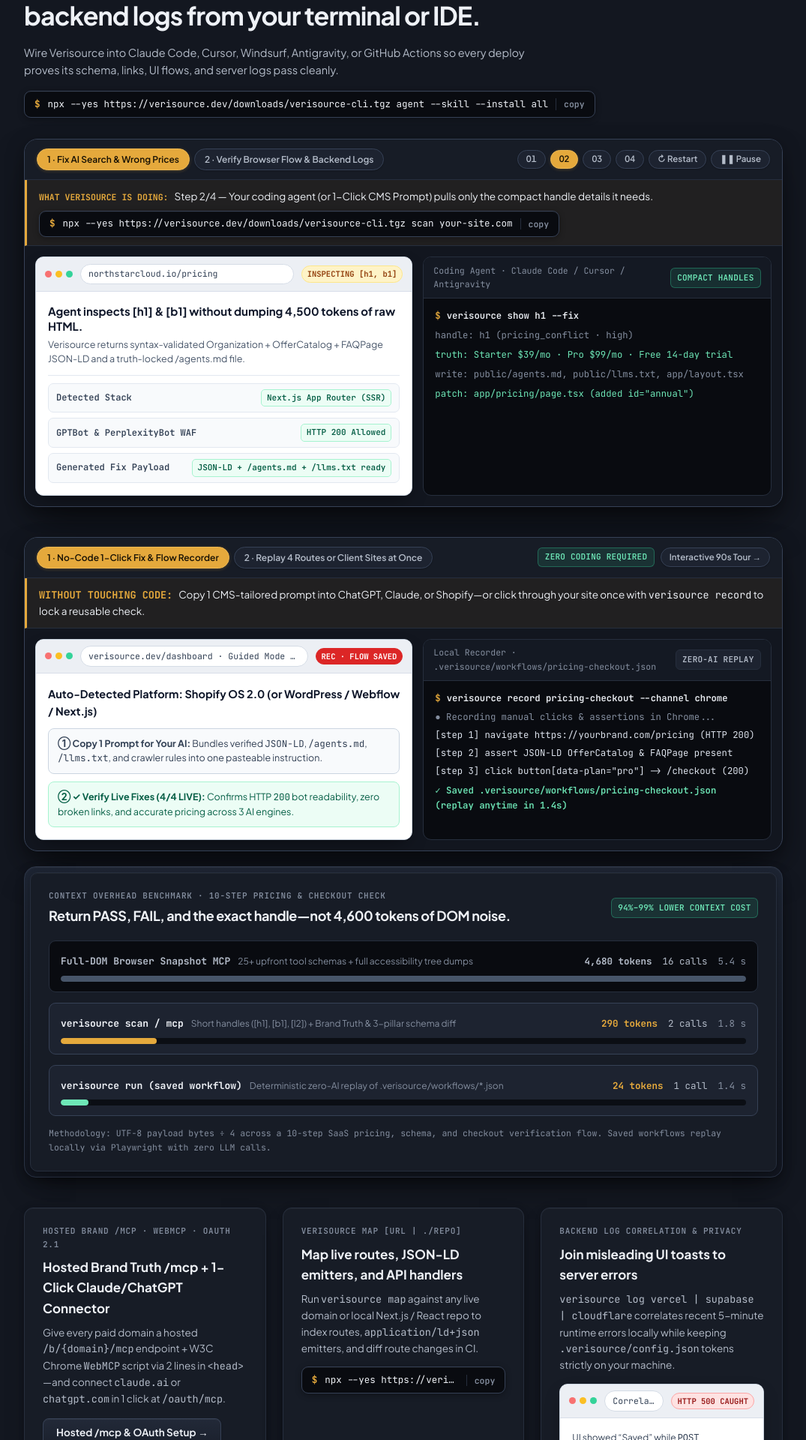
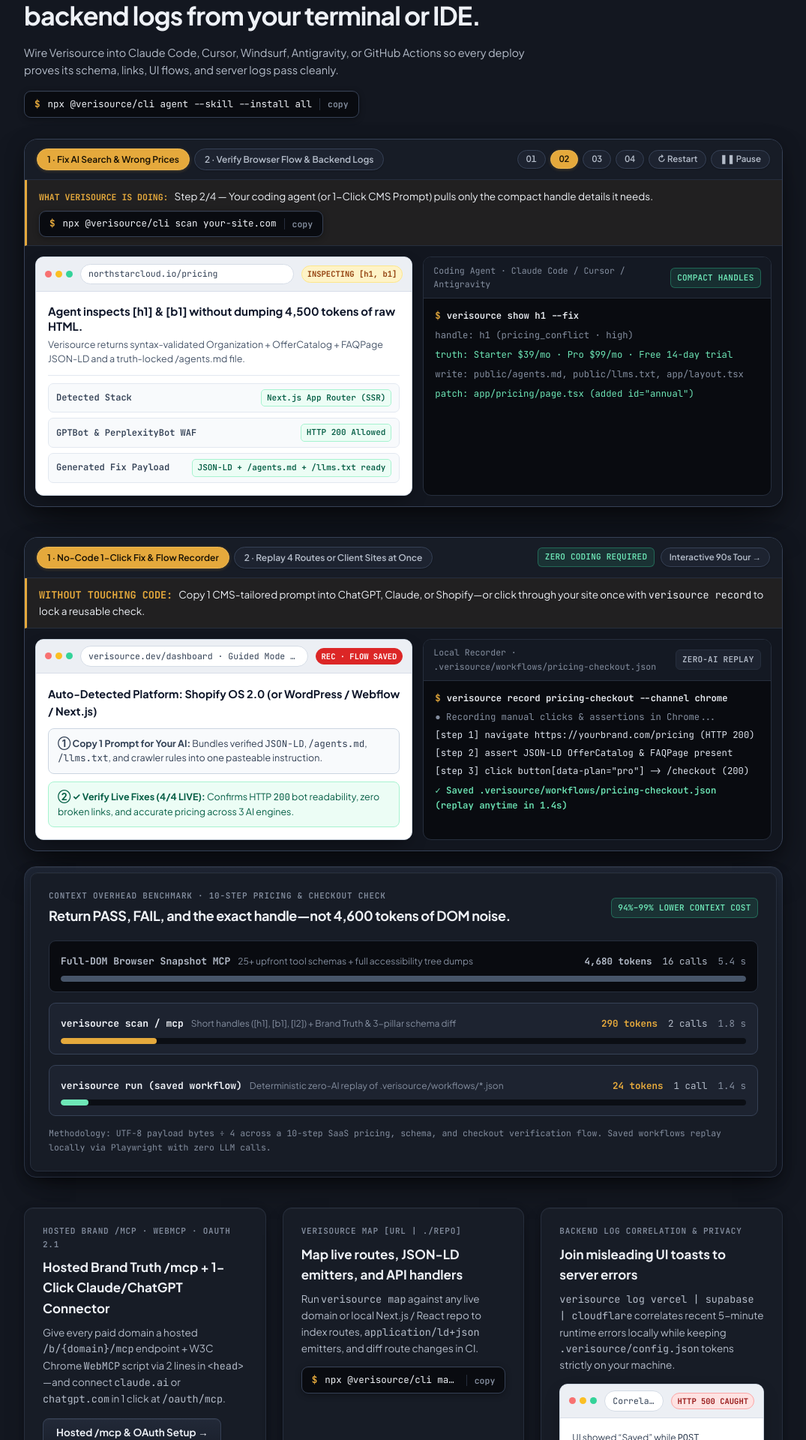
Before and after one commit to actions-marketplace-validations/kulinichnick_verisource, a Next.js app in the folder apps/web/: page /features in a window 1280 px wide. Shown: the part 5760-7680 px from the top of the page at 75% size, without its empty margins (102-1177 px from the left). Built offline with nearby package versions, Linux system fonts and the light colour scheme.

Commit message:
feat(web): restore clean npx @verisource/cli commands and fix /features #grader anchor (M155.6)

```diff
--- a/apps/web/src/app/features/page.tsx
+++ b/apps/web/src/app/features/page.tsx
@@ -746,7 +746,7 @@ export default function FeaturesPage(): React.ReactElement {
                 flows, and server logs pass cleanly.
               </p>
             </div>
-            <CopyCommandPill command="npx --yes https://verisource.dev/downloads/verisource-cli.tgz agent --skill --install all" />
+            <CopyCommandPill command="npx @verisource/cli agent --skill --install all" />
           </div>
 
           {/* Sub-Block A: Interactive Coding Agent Split Playground */}
@@ -812,7 +812,7 @@ export default function FeaturesPage(): React.ReactElement {
                 <code className="vs-mono">application/ld+json</code> emitters,
                 and diff route changes in CI.
               </p>
-              <CopyCommandPill command="npx --yes https://verisource.dev/downloads/verisource-cli.tgz map . --diff" />
+              <CopyCommandPill command="npx @verisource/cli map . --diff" />
             </div>
 
             <div id="log-correlation" className="vs-card" style={{ padding: '22px 24px' }}>
--- a/apps/web/src/app/reports/page.tsx
+++ b/apps/web/src/app/reports/page.tsx
@@ -245,7 +245,7 @@ export default function PublicReportsDirectoryPage(): React.ReactElement {
             every Vercel or Netlify preview URL—complete with native{' '}
             <code className="vs-mono">$GITHUB_STEP_SUMMARY</code> PR tables.
           </p>
-          <CopyCommandPill command="npx --yes https://verisource.dev/downloads/verisource-cli.tgz verify https://verisource.dev --github-summary" />
+          <CopyCommandPill command="npx @verisource/cli verify https://verisource.dev --github-summary" />
         </div>
 
         <div className="vs-terminal-frame">
--- a/apps/web/src/app/scanner/page.tsx
+++ b/apps/web/src/app/scanner/page.tsx
@@ -290,7 +290,7 @@ export default function ScannerTransparencyPage(): React.ReactElement {
             gap: '14px',
           }}
         >
-          <CopyCommandPill command="npx --yes https://verisource.dev/downloads/verisource-cli.tgz scan your-site.com" />
+          <CopyCommandPill command="npx @verisource/cli scan your-site.com" />
           <div style={{ display: 'flex', gap: '10px', flexWrap: 'wrap' }}>
             <Link href="/features" className="vs-btn vs-btn-secondary">
               Explore All Features →
--- a/apps/web/src/components/AgentSplitPlayground.tsx
+++ b/apps/web/src/components/AgentSplitPlayground.tsx
@@ -38,8 +38,7 @@ const SCENARIOS: Record<
 > = {
   geo_truth: {
     tabLabel: '1 · Fix AI Search & Wrong Prices',
-    installCmd:
-      'npx --yes https://verisource.dev/downloads/verisource-cli.tgz scan your-site.com',
+    installCmd: 'npx @verisource/cli scan your-site.com',
     steps: [
       {
         narration:
@@ -241,8 +240,7 @@ const SCENARIOS: Record<
   },
   flow_logs: {
     tabLabel: '2 · Verify Browser Flow & Backend Logs',
-    installCmd:
-      'npx --yes https://verisource.dev/downloads/verisource-cli.tgz agent --skill --install all',
+    installCmd: 'npx @verisource/cli agent --skill --install all',
     steps: [
       {
         narration:
--- a/apps/web/src/components/HeroCommandSwitcher.tsx
+++ b/apps/web/src/components/HeroCommandSwitcher.tsx
@@ -11,9 +11,8 @@ const COMMANDS: Record<
 > = {
   cli: {
     pillLabel: 'CLI · Scan & Verify',
-    cmd: 'npx --yes https://verisource.dev/downloads/verisource-cli.tgz scan your-site.com',
-    displayCmd:
-      'npx --yes https://verisource.dev/downloads/verisource-cli.tgz scan your-site.com',
+    cmd: 'npx @verisource/cli scan your-site.com',
+    displayCmd: 'npx @verisource/cli scan your-site.com',
   },
   mcp: {
     pillLabel: 'MCP · Claude / Cursor / Antigravity',
--- a/apps/web/src/components/PlatformModulesShowcase.tsx
+++ b/apps/web/src/components/PlatformModulesShowcase.tsx
@@ -537,7 +537,7 @@ export function PlatformModulesShowcase(): React.ReactElement {
               <code className="vs-mono">/mcp</code>) in 1 click.
             </span>
             <div style={{ display: 'flex', flexWrap: 'wrap', gap: '8px' }}>
-              <a href="#grader" className="vs-btn vs-btn-secondary">
+              <a href="/#grader" className="vs-btn vs-btn-secondary">
                 Test Your Website Free ↑
               </a>
               <Link href="/pricing" className="vs-btn">
--- a/apps/web/src/components/SampleBusinessMotionShowcase.tsx
+++ b/apps/web/src/components/SampleBusinessMotionShowcase.tsx
@@ -867,7 +867,7 @@ export function SampleBusinessMotionShowcase(): React.ReactElement {
 
               <div style={{ display: 'flex', flexWrap: 'wrap', gap: '8px' }}>
                 <a
-                  href="#grader"
+                  href="/#grader"
                   className="vs-btn vs-btn-secondary"
                   style={{ padding: '8px 14px', fontSize: '12.5px' }}
                 >
```
Also changed, not shown: 2 other files (tests, documents, lock files or other folders).
